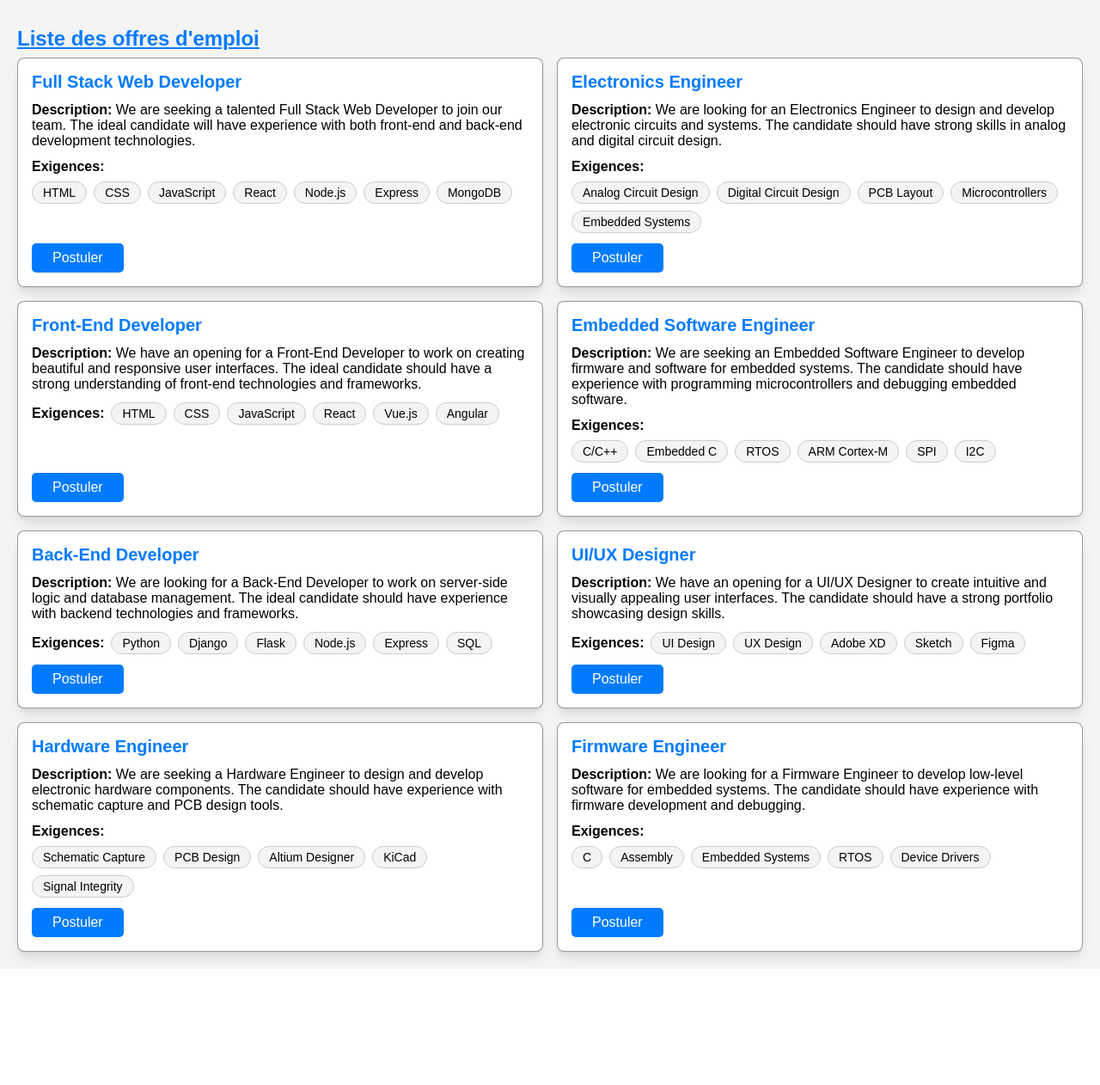
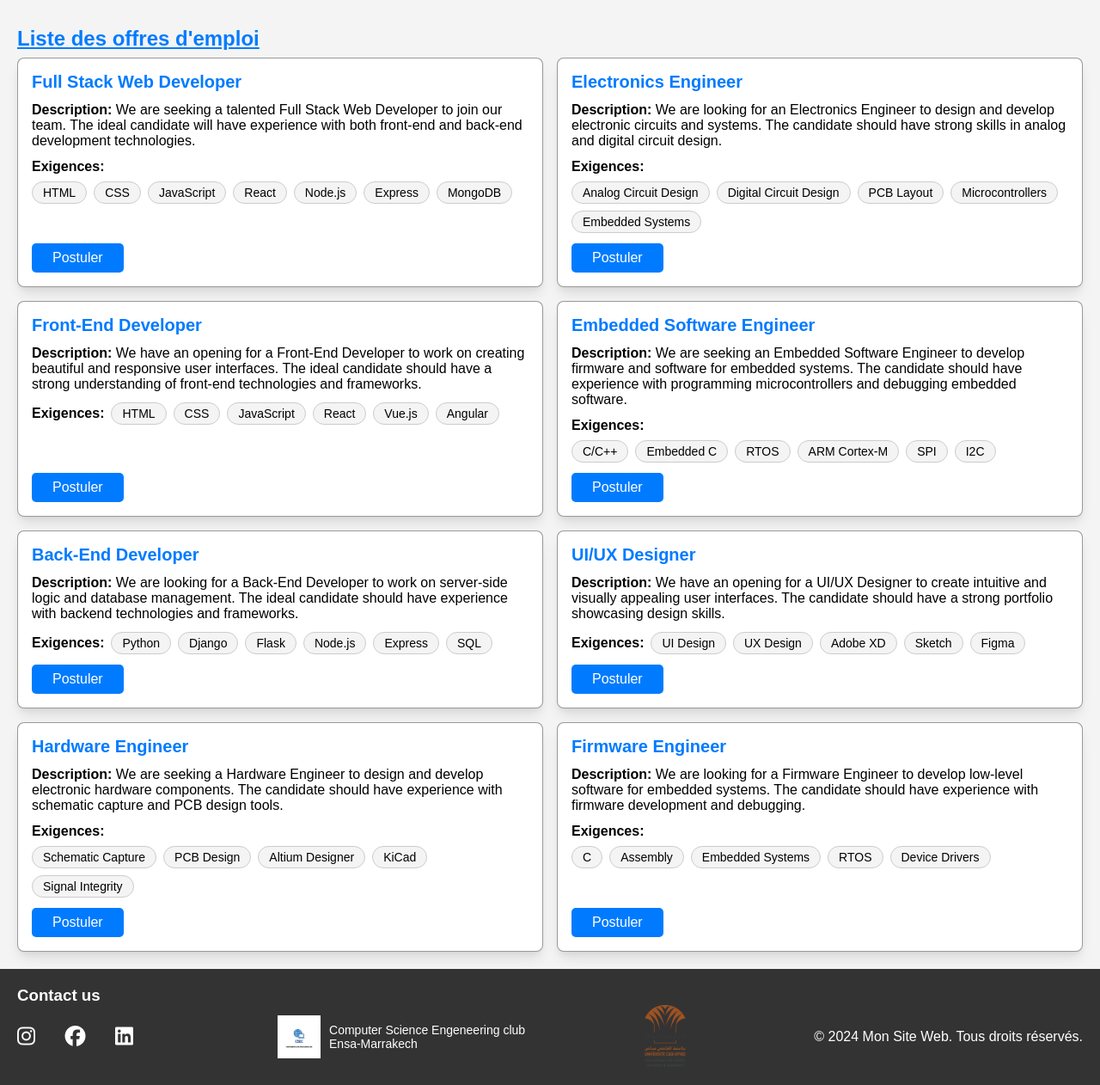
Before and after one commit to moahmmedfah2002/filrageCv, a Django app: page /condidat/ in a window 1280 px wide. Shown: the part 428-1690 px from the top of the page at 86% size. Before the commit the page ends 1553 px from the top, so only its background shows below. Run offline with Django 5.2, Linux system fonts and the light colour scheme; some libraries are stand-ins or nearby versions.

Commit message:
modification

```diff
--- a/condidat/static/style.css
+++ b/condidat/static/style.css
@@ -70,10 +70,6 @@ body {
 
             @media screen and (width <=640px) {
                 padding: 0.5rem;
-            }
-
-            .logo {
-                color: #353232;
             }
 
             .action-buttons {
@@ -178,6 +174,11 @@ body {
             h1 {
                 color: #353232;
                 text-align: center;
+            }
+            h4{
+                color: #353232;
+                text-align: center;
+
             }
 
             .search-bar {
@@ -322,3 +323,45 @@ body {
         }
     }
 }
+body, footer {
+    margin: 0;
+    padding: 0;
+}
+
+/* Style du pied de page */
+footer {
+    background-color: #333; /* Couleur de fond */
+    color: #fff; /* Couleur du texte */
+    padding: 20px; /* Espacement intérieur */
+}
+
+/* Style de la section de contenu du pied de page */
+.footer-content {
+    display: flex; /* Utiliser Flexbox pour aligner les éléments */
+    justify-content: space-between; /* Espacement égal entre les éléments */
+    align-items: center; /* Aligner les éléments au centre verticalement */
+}
+
+/* Style des liens de médias sociaux */
+.social-links a {
+    margin-right: 30px; /* Espacement entre les icônes */
+    color: #fff; /* Couleur du texte des icônes */
+    font-size: 24px; /* Taille des icônes */
+}
+
+/* Style de la section de publication */
+.publication {
+    display: flex; /* Utiliser Flexbox pour aligner les éléments */
+    align-items: center; /* Aligner les éléments au centre verticalement */
+}
+
+.publication img {
+    width: 50px; /* Ajuster la largeur de l'image selon vos besoins */
+    height: auto; /* Ajuster automatiquement la hauteur pour conserver les proportions */
+    margin-right: 10px; /* Espacement entre le logo et le texte */
+}
+
+.publication p {
+    font-size: 14px; /* Taille du texte */
+    margin: 0; /* Supprimer les marges autour du paragraphe */
+}
--- a/condidat/templates/condidat.html
+++ b/condidat/templates/condidat.html
@@ -3,7 +3,8 @@
 	<head>
 		<meta charset="UTF-8" />
 		<meta name="viewport" content="width=device-width, initial-scale=1.0" />
-		<title>Liste des offres d'emploi</title>
+		<title> offres d'emploi</title>
+        <link rel="stylesheet" href="https://cdnjs.cloudflare.com/ajax/libs/font-awesome/5.15.4/css/all.min.css">
 		<script
 			src="https://kit.fontawesome.com/306bbca739.js"
 			crossorigin="anonymous"
@@ -15,26 +16,27 @@
 		<section class="main">
 			<header>
 				<img
-					src="../static/assets/img/welcoming-banner.jpg"
-					alt="Welcoming Person"
+					src="..\static\assets\img\acceuil.jpg"alt="Welcoming Person"
 					class="header-image"
 				/>
 				<nav class="header-nav">
-					<h2 class="logo">LOGO</h2>
+					<h1></h1>
 					<div class="action-buttons">
-						<button class="logout">Log out</button>
+
 						<button class="toggle-menu">
 							<i class="fa-solid fa-bars"></i>
 						</button>
 					</div>
 					<div class="menu-content">
-						<a href="">First Link</a>
-						<a href="">Second Link</a>
-						<a href="">Third Link</a>
+						<a href="">Mon profil</a>
+						<a href="">Mon Cv</a>
+						<a href="">Log out</a>
+
 					</div>
 				</nav>
 				<div class="header-content">
-					<h1>Welcome! Start your search here!</h1>
+					<h1>Bienvenue sur notre site web!</h1>
+                    <h4>Explorez des opportunités de carrière passionnantes avec nous !</h4>
 					<form
 						action="{% url 'search-job-offers' %}"
 						method="GET"
@@ -45,7 +47,7 @@
 							type="text"
 							name="search"
 							value="{{ request.GET.search }}"
-							placeholder="Recherche d'offres"
+							placeholder="Recherche offres"
 						/>
 						<button type="submit" class="search-bar-button">
 							<i class="fa-solid fa-magnifying-glass"></i>
@@ -97,4 +99,26 @@
 			});
 		</script>
 	</body>
+    <footer>
+        <h3>Contact us </h3>
+        <div class="footer-content">
+            <div class="social-links">
+                <a href="https://www.instagram.com/csec.ensa.m?utm_source=ig_web_button_share_sheet&igsh=ZDNlZDc0MzIxNw==" target="_blank"><i class="fab fa-instagram"></i></a>
+                <a href="https://www.facebook.com/ClubInfoEnsa" target="_blank"><i class="fab fa-facebook"></i></a>
+                <a href="https://www.linkedin.com/votre_compte_linkedin" target="_blank"><i class="fab fa-linkedin"></i></a>
+            </div>
+            <div class="publication">
+                <img src="..\static\assets\img\logo.jpg" alt="Votre logo">
+          <p> Computer Science Engeneering club<br>
+            Ensa-Marrakech</p><br></div>
+            <div class="publication">
+          <img src="..\static\assets\img\logoENSA.png" alt="Ensalogo">
+            </div>
+            <div class="copyright">
+                &copy; 2024 Mon Site Web. Tous droits réservés.
+            </div>
+
+        </div>
+    </footer>
+
 </html>
```
Also changed, not shown: condidat/static/assets/img/logo.jpg (added), condidat/static/assets/img/logoENSA.png (added), 2 other files.
